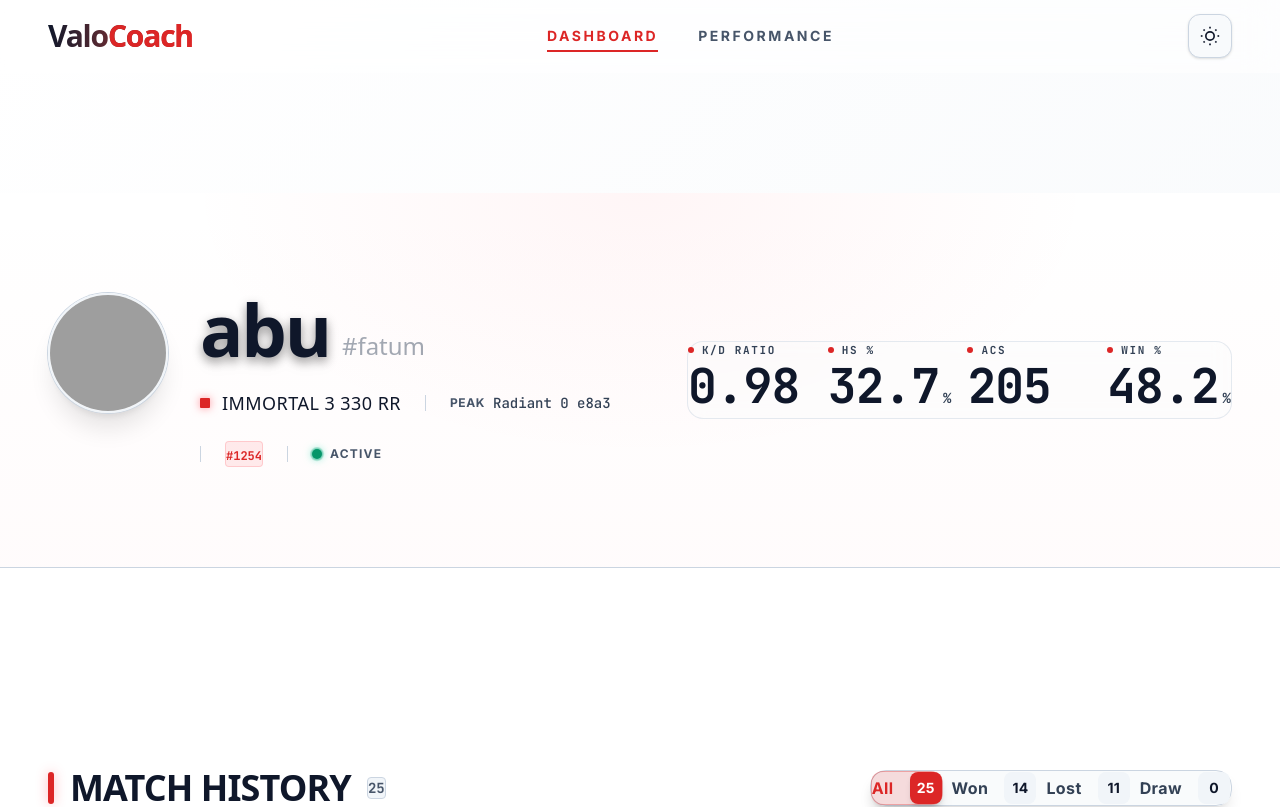
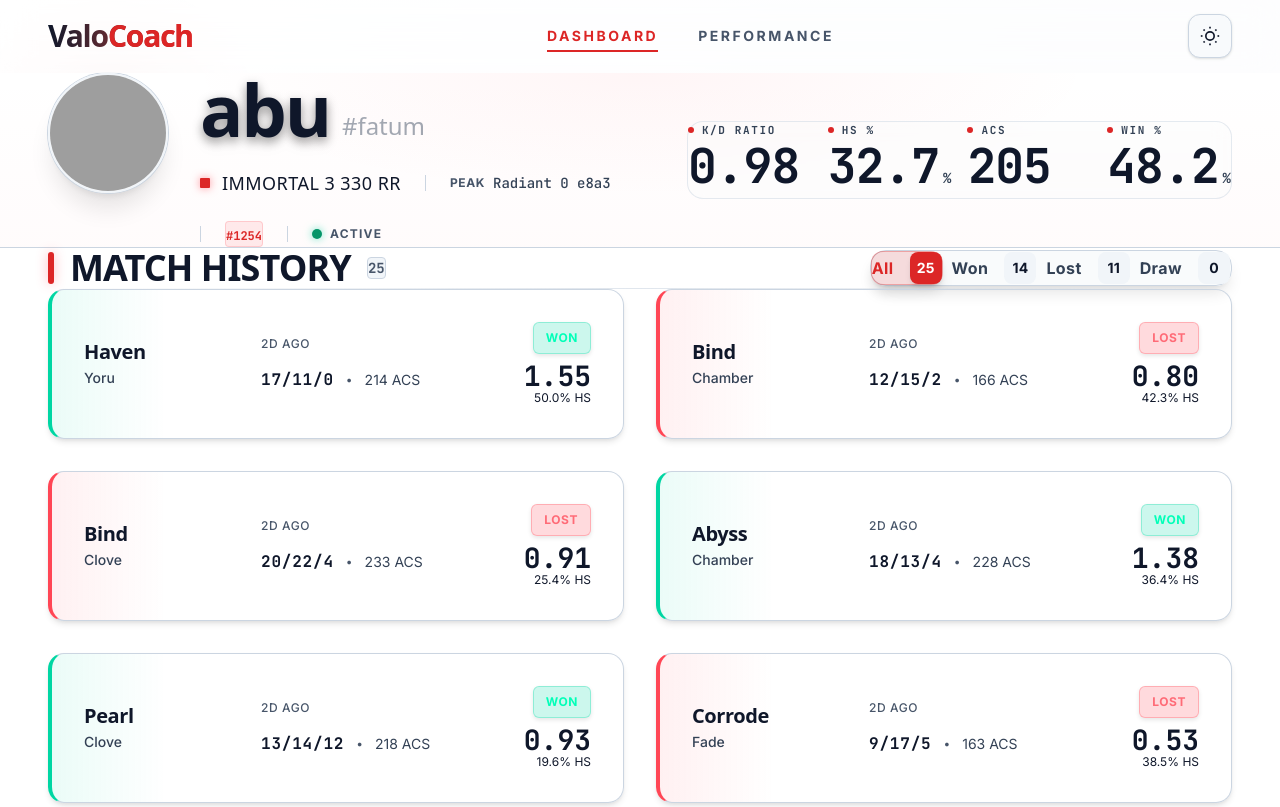
Before and after one commit to Sagar-024/ValoCoach-Player-Dashboard, a Next.js app in the folder frontend/: page / in a window 1280 px wide. Shown: the top 807 px of the page. Built offline with nearby package versions, Linux system fonts and the light colour scheme; grey boxes are pictures that could not be loaded; a web font is replaced by a local one.

Commit message:
Revert inline styles to Tailwind classes for spacing

```diff
--- a/frontend/src/components/Dashboard.tsx
+++ b/frontend/src/components/Dashboard.tsx
@@ -33,10 +33,7 @@ export default function Dashboard({ data }: DashboardProps) {
 
   return (
     <>
-      <section
-        className="w-full relative"
-        style={{ paddingTop: "80px", paddingBottom: "100px" }}
-      >
+      <section className="w-full relative pt-10 pb-12 md:pt-12 md:pb-20">
         <Container>
           {/* Section Header */}
           <TopInfoStrip counts={counts} filter={filter} setFilter={setFilter} />
--- a/frontend/src/components/PlayerHero.tsx
+++ b/frontend/src/components/PlayerHero.tsx
@@ -15,14 +15,17 @@ export default function PlayerHero({ data }: PlayerHeroProps) {
 
   return (
     <section
-      className="w-full relative transition-theme border-b border-[var(--valo-border)]"
+      className="
+        w-full relative transition-theme
+        border-b border-[var(--valo-border)]
+        mt-32 md:mt-40
+        mb-32 md:mb-40
+        pt-24 pb-24
+        md:pt-40 md:pb-40
+      "
       style={{
         background:
           "radial-gradient(ellipse at top, rgba(255, 70, 85, 0.05) 0%, transparent 50%), linear-gradient(180deg, rgba(18, 23, 29, 0) 0%, rgba(255, 70, 85, 0.02) 100%)",
-        marginTop: "120px",
-        marginBottom: "120px",
-        paddingTop: "100px",
-        paddingBottom: "100px",
       }}
     >
       <Container>
```
